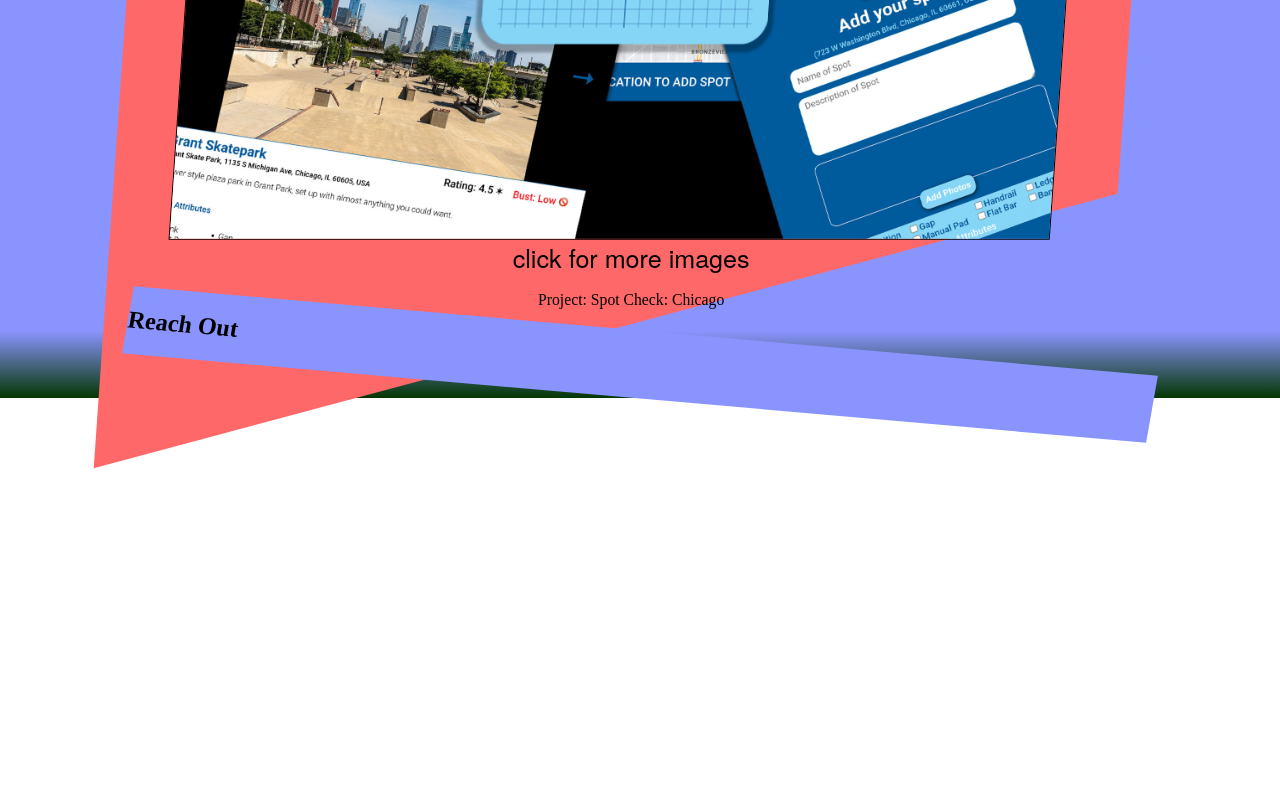
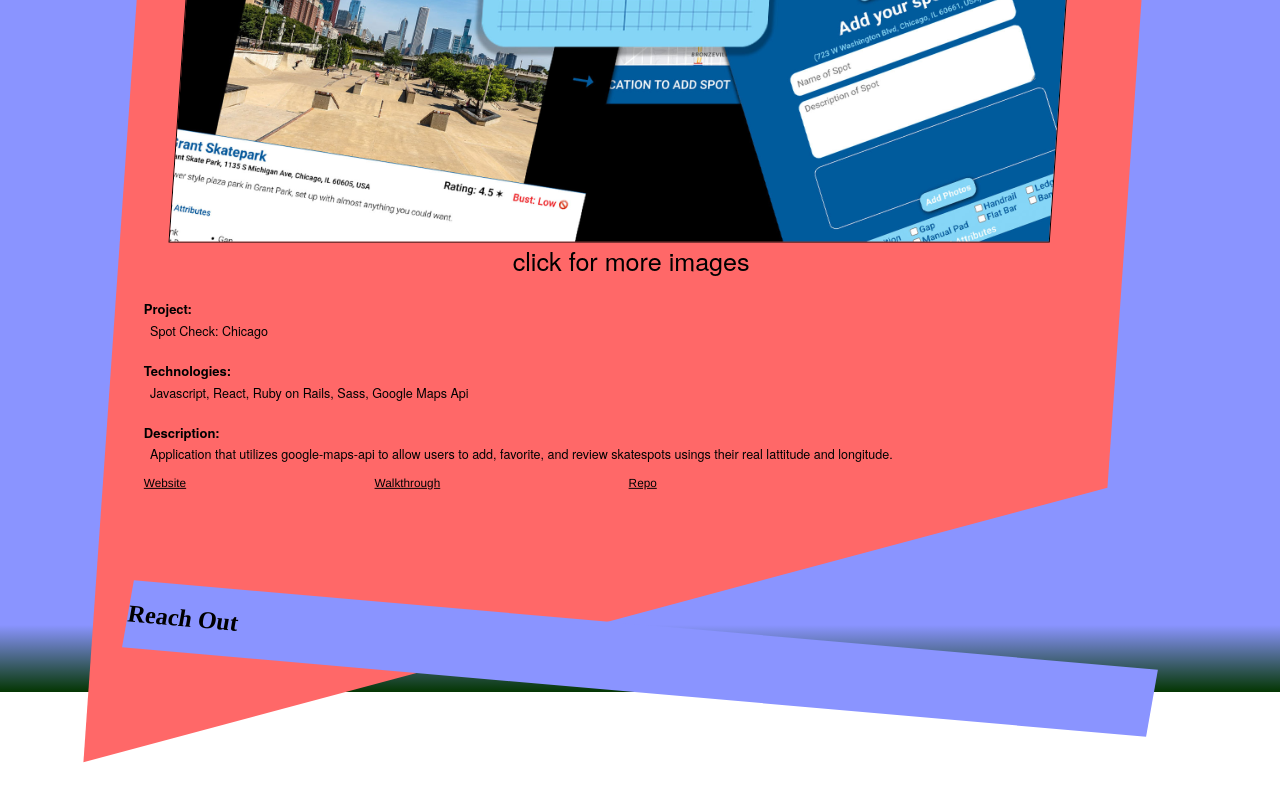
Before and after one commit to jedwardmook/react-portfolio, a React (Create React App) app: page / in a window 1280 px wide. Shown: the part 1938-2738 px from the top of the page. Before the commit the page ends 2551 px from the top, so only its background shows below. Built offline with nearby package versions, Linux system fonts and the light colour scheme.

Commit message:
Hero project shaping

```diff
--- a/src/components/HeroProjectContainer.js
+++ b/src/components/HeroProjectContainer.js
@@ -1,7 +1,19 @@
 import PropTypes from 'prop-types';
 
 function HeroProjectContainer({styles, heroProject}) {
-  const {projectName, images,} = heroProject
+  // eslint-disable-next-line no-unused-vars
+  const {projectName, images, technologiesUsed, links, description} = heroProject
+
+  const tech = technologiesUsed.map((tech, index) => {
+    if (index !== technologiesUsed.length - 1)
+      return `${tech},`
+    else
+      return `${tech}`
+  })
+
+  const link = links.map((obj, index) => {
+    return <a key={index} href={obj.link}>{obj.type}</a>
+  })
 
   return (
     <div className={styles['hero-project-container-div']}>
@@ -9,8 +21,13 @@
         <img src={images[0].link} />
         <p>click for more images</p>
       </div>
-      <div>
-        <p>Project: {projectName}</p>
+      <div className={styles['hero-project-info-div']}>
+        <h5>Project: </h5><p>{projectName}</p>
+        <h5>Technologies: </h5><p>{tech}</p>
+        <h5>Description: </h5><p>{description}</p>
+        <div className={styles['links-div']}>
+          {link}
+        </div>
       </div>
     </div>
   )
--- a/src/components/projects.module.css
+++ b/src/components/projects.module.css
@@ -29,6 +29,7 @@
   flex-direction: column;
   align-items: center;
   transform: skew(4deg, 15deg);
+  font-family: var(--neue-family);
 
   .hero-project-image-div {
     display: flex;
@@ -49,4 +50,31 @@
       cursor: pointer;
     }
   }
+
+  .hero-project-info-div {
+    width: 97%;
+
+    h5 {
+      margin-bottom: -10px;
+    }
+
+    p {
+      margin-left: .5vw;
+      margin-right: 2vw;
+      font-size: .8rem;
+    }
+  }
+
+  .links-div {
+    display: flex;
+    gap: 15vw;
+    width: 90%;
+
+    a {
+      font-family: var(--condensedblack-family);
+      font-size: .75rem;
+      color: black;
+      margin-bottom: 10vw;
+    }
+  }
 }
--- a/src/data/projects.js
+++ b/src/data/projects.js
@@ -23,71 +23,175 @@
 
 const projects = [
   {
-    projectName : "Spot Check: Chicago",
-    links : [
-      {Website: "https://spotcheckchicago.onrender.com/"},
-      {Walkthrough: "https://www.youtube.com/watch?v=QobCGprINfw&t=10s"},
-      {Repo: "https://github.com/jedwardmook/spot-check-app-clone"}
+    projectName: "Spot Check: Chicago",
+    links: [
+      {
+        link: "https://spotcheckchicago.onrender.com/",
+        type: "Website"
+      },
+      {
+        link: "https://www.youtube.com/watch?v=QobCGprINfw&t=10s",
+        type: "Walkthrough"
+      },
+      {
+        link: "https://github.com/jedwardmook/spot-check-app-clone",
+        type: "Repo"
+      }
     ],
-    description : "Application that utilizes google-maps-api to allow users to add, favorite, and review skatespots usings their real lattitude and longitude.",
-    technologysUsed : [" Javascript", " React", " Ruby on Rails", " Sass", " Google Maps Api"],
-    images : [
-      {link: scc_main, imageDescription: "Collage of components of Spot Check - Chicago"},
-      {link: scc_home, imageDescription: "Home page featuring spot markers and spot info div"},
-      {link: scc_spot_page, imageDescription: "Spot page featuring info and images of spot"},
-      {link: scc_reviews, imageDescription: "Close up of review section of spot page"},
-      {link: scc_addspot, imageDescription: "UI of the add spot form"}
+    description: "Application that utilizes google-maps-api to allow users to add, favorite, and review skatespots usings their real lattitude and longitude.",
+    technologiesUsed: [" Javascript", " React", " Ruby on Rails", " Sass", " Google Maps Api"],
+    images: [
+      {
+        link: scc_main,
+        description: "Collage of components of Spot Check - Chicago"
+      },
+      {
+        link: scc_home,
+        description: "Home page featuring spot markers and spot info div"},
+      {
+        link: scc_spot_page,
+        description: "Spot page featuring info and images of spot"
+      },
+      {
+        link: scc_reviews,
+        description: "Close up of review section of spot page"
+      },
+      {
+        link: scc_addspot,
+        description: "UI of the add spot form"
+      }
     ]
   },
   {
-    projectName : "HeirBnb",
-    links : [
-      {Walkthrough: "https://www.youtube.com/watch?v=TOzLQ-lzTz8"},
-      {Repo: "https://github.com/jedwardmook/phase-4-project"}
+    projectName: "HeirBnb",
+    links: [
+      {
+        link: "https://www.youtube.com/watch?v=TOzLQ-lzTz8",
+        type: "Walkthrough"
+      },
+      {
+        link: "https://github.com/jedwardmook/phase-4-project",
+        type: "Repo"
+      }
     ],
-    description : "HeirBnb is a full-stack project spoofing AirBnb through the lens of A Song of Ice and Fire by George RR Martin.",
-    technologysUsed : [" Javascript", " React", " Ruby on Rails"],
-    images : [
-      {link: hbnb_main, imageDescription : "Collage of components for HeirBnb"},
-      {link: hbnb_home, imageDescription : "Home pages featuring for cards for castle locations"},
-      {link: hbnb_location, imageDescription : "A location's page featuring its amenities and reviews"},
-      {link: hbnb_profile, imageDescription : "A user's profile page"},
-      {link: hbnb_edit_profile, imageDescription : "UI for editing a user's profile page"}
+    description: "HeirBnb is a full-stack project spoofing AirBnb through the lens of A Song of Ice and Fire by George RR Martin.",
+    technologiesUsed: [" Javascript", " React", " Ruby on Rails"],
+    images: [
+      {
+        link: hbnb_main,
+        description: "Collage of components for HeirBnb"
+      },
+      {
+        link: hbnb_home,
+        description: "Home pages featuring for cards for castle locations"
+      },
+      {
+        link: hbnb_location,
+        description: "A location's page featuring its amenities and reviews"
+      },
+      {
+        link: hbnb_profile,
+        description: "A user's profile page"
+      },
+      {
+        link: hbnb_edit_profile,
+        description: "UI for editing a user's profile page"
+      }
     ]
   },
   {
-    projectName : "4LW Notes",
-    links : [{Walkthrough: "https://www.youtube.com/watch?v=--u0uSF--3I&t=25s"}, {Repo: "https://github.com/jedwardmook/phase-3-sinatra-react-project-frontend"}],
-    description : "An application to keep daily notes at 4LW coffee shop. Employees can create and log notes of day to day activities at a coffee shop.",
-    technologysUsed : [" Javascript", " React", " Sinatra"],
-    images : [
-      {link: flw_main, imageDescription : "Collage of components for 4LW Notes"},
-      {link: flw_home, imageDescription : "Home page showing most recent notes and filtering abilities"},
-      {link: flw_note, imageDescription : "Form for adding a not to the database"},
-      {link: flw_employee, imageDescription : "Form for adding an employee to the database"},
+    projectName: "4LW Notes",
+    links: [
+      {
+        link: "https://www.youtube.com/watch?v=--u0uSF--3I&t=25s",
+        type: "Walkthrough"
+      },
+      {
+        link: "https://github.com/jedwardmook/phase-3-sinatra-react-project-frontend",
+        type: "Repo"
+      }
+    ],
+    description: "An application to keep daily notes at 4LW coffee shop. Employees can create and log notes of day to day activities at a coffee shop.",
+    technologiesUsed: [" Javascript", " React", " Sinatra"],
+    images: [
+      {
+        link: flw_main,
+        description: "Collage of components for 4LW Notes"
+      },
+      {
+        link: flw_home,
+        description: "Home page showing most recent notes and filtering abilities"
+      },
+      {
+        link: flw_note,
+        description: "Form for adding a not to the database"
+      },
+      {
+        link: flw_employee,
+        description: "Form for adding an employee to the database"
+      },
     ]
   },
   {
-    projectName : "Spot Check",
-    links : [{Walkthrough: "https://www.youtube.com/watch?v=hpDgLU6HpMg&t=1s"}, {Repo: "https://github.com/jedwardmook/phase-2-project"}],
-    description : "Application that utilizes google-maps-api to allow users to add, favorite, and review skatespots usings their real lattitude and longitude.",
-    technologysUsed : [" Javascript", " React"],
-    images : [
-      {link: sc_main, imageDescription : "Home page and logo"},
-      {link: sc_home, imageDescription : "Home page showing spots and filter options"},
-      {link: sc_spot, imageDescription : "Detailed view of a spot's page"},
-      {link: sc_add, imageDescription : "Add form for adding a spot"},
+    projectName: "Spot Check",
+    links: [
+      {
+        link: "https://www.youtube.com/watch?v=hpDgLU6HpMg&t=1s",
+        type: "Walkthrough"
+      },
+      {
+        link: "https://github.com/jedwardmook/phase-2-project",
+        type: "Repo"
+      }
+    ],
+    description: "Application that utilizes google-maps-api to allow users to add, favorite, and review skatespots usings their real lattitude and longitude.",
+    technologiesUsed: [" Javascript", " React"],
+    images: [
+      {
+        link: sc_main,
+        description: "Home page and logo"
+      },
+      {
+        link: sc_home,
+        description: "Home page showing spots and filter options"
+      },
+      {
+        link: sc_spot,
+        description: "Detailed view of a spot's page"
+      },
+      {
+        link: sc_add,
+        description: "Add form for adding a spot"
+      },
     ]
   },
   {
-    projectName : "Simple Record Collector",
-    links : [{Walkthrough: "https://www.youtube.com/watch?v=v9wsrlNCvCo&t=1s"}, {Repo: "https://github.com/jedwardmook/phase-1-project"}],
-    description : "Simple Record Collector allows users to add albums to a virtual collection using the album's name, cover image, artist, genre, and year released. Users can search through their collection using the same attributes.",
-    technologysUsed : [" Vanilla Javascript", " HTML", " CSS"],
-    images : [
-      {link: src_home, imageDescription : "Home page showing record collection"},
-      {link: src_add, imageDescription : "Home page featuring the add album component"},
-      {link: src_search, imageDescription : "Home page featuring the search component"},
+    projectName: "Simple Record Collector",
+    links: [
+      {
+        link: "https://www.youtube.com/watch?v=v9wsrlNCvCo&t=1s",
+        type: "Walkthrough"
+      },
+      {
+        link: "https://github.com/jedwardmook/phase-1-project",
+        type: "Repo"
+      }
+    ],
+    description: "Simple Record Collector allows users to add albums to a virtual collection using the album's name, cover image, artist, genre, and year released. Users can search through their collection using the same attributes.",
+    technologiesUsed: [" Vanilla Javascript", " HTML", " CSS"],
+    images: [
+      {
+        link: src_home,
+        description: "Home page showing record collection"
+      },
+      {
+        link: src_add,
+        description: "Home page featuring the add album component"
+      },
+      {
+        link: src_search,
+        description: "Home page featuring the search component"
+      },
     ]
   }
 ]
```
